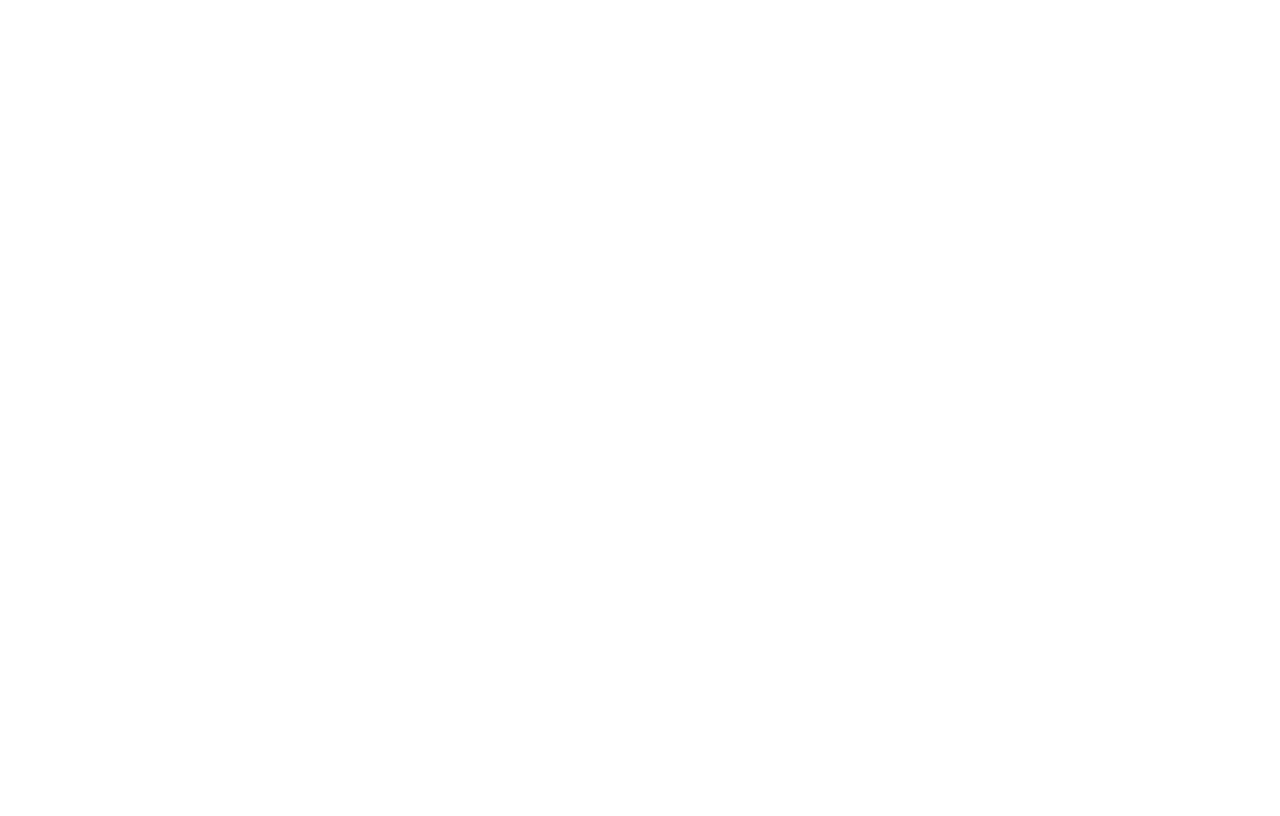
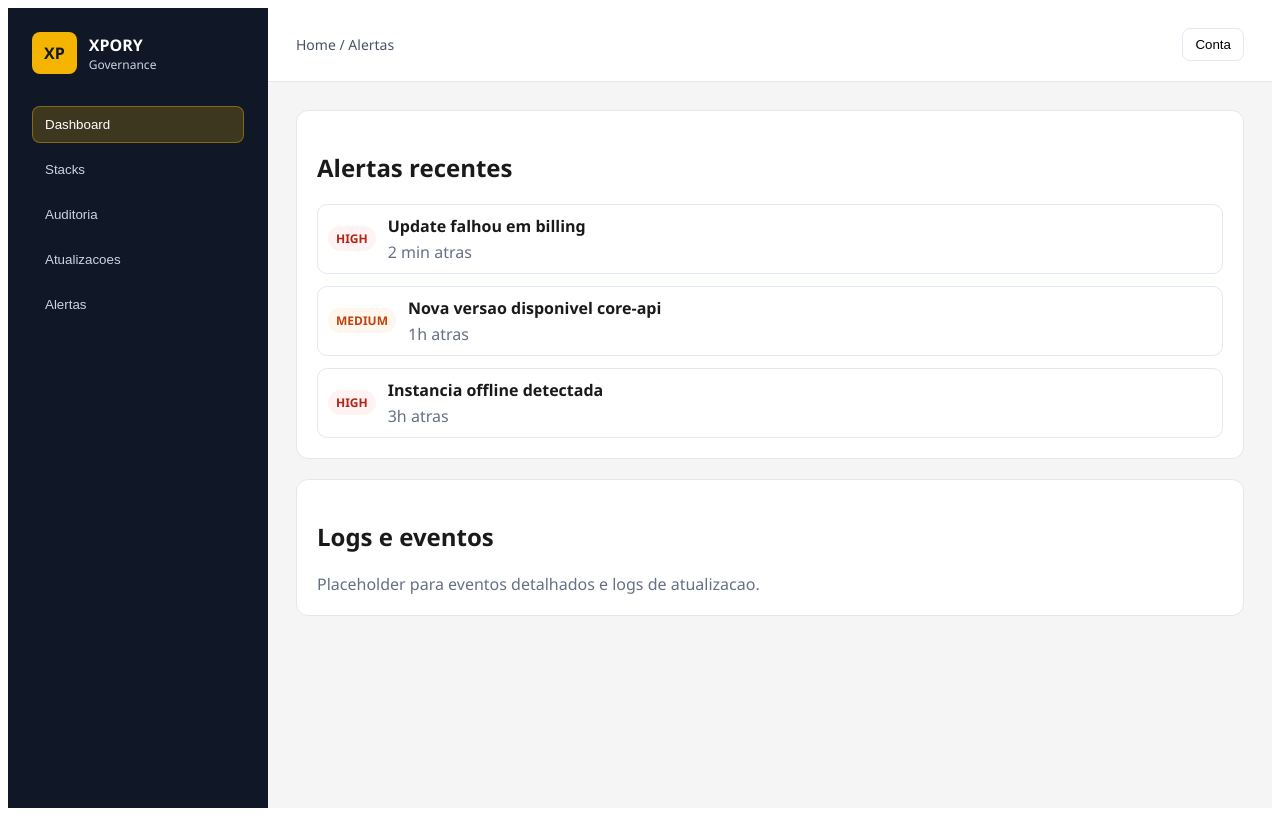
Before and after one commit to andrevilas/xpory-governance-frontend, a React (Vite) app: page /app/alerts in a window 1280 px wide. Before the commit this address had no page. Built offline with nearby package versions, Linux system fonts and the light colour scheme.

Commit message:
feat: sprint4 alerts and logs UI

```diff
--- /dev/null
+++ b/src/pages/alerts/AlertsPage.tsx
@@ -0,0 +1,43 @@
+import { AppLayout } from '../../components/layout/AppLayout';
+import './alerts.css';
+
+type AlertItem = {
+  id: number;
+  title: string;
+  severity: 'low' | 'medium' | 'high';
+  timestamp: string;
+};
+
+const alertsMock: AlertItem[] = [
+  { id: 1, title: 'Update falhou em billing', severity: 'high', timestamp: '2 min atras' },
+  { id: 2, title: 'Nova versao disponivel core-api', severity: 'medium', timestamp: '1h atras' },
+  { id: 3, title: 'Instancia offline detectada', severity: 'high', timestamp: '3h atras' },
+];
+
+export function AlertsPage(): JSX.Element {
+  return (
+    <AppLayout title="Alertas">
+      <div className="alerts-page">
+        <section className="alerts-card">
+          <h2>Alertas recentes</h2>
+          <ul>
+            {alertsMock.map((alert) => (
+              <li key={alert.id}>
+                <span className={`severity ${alert.severity}`}>{alert.severity.toUpperCase()}</span>
+                <div>
+                  <strong>{alert.title}</strong>
+                  <p>{alert.timestamp}</p>
+                </div>
+              </li>
+            ))}
+          </ul>
+        </section>
+
+        <section className="alerts-card">
+          <h2>Logs e eventos</h2>
+          <p>Placeholder para eventos detalhados e logs de atualizacao.</p>
+        </section>
+      </div>
+    </AppLayout>
+  );
+}
--- /dev/null
+++ b/src/pages/alerts/alerts.css
@@ -0,0 +1,57 @@
+.alerts-page {
+  display: flex;
+  flex-direction: column;
+  gap: 20px;
+}
+
+.alerts-card {
+  background: #ffffff;
+  border-radius: 12px;
+  padding: 20px;
+  border: 1px solid #e2e8f0;
+}
+
+.alerts-card ul {
+  list-style: none;
+  padding: 0;
+  margin: 0;
+  display: flex;
+  flex-direction: column;
+  gap: 12px;
+}
+
+.alerts-card li {
+  display: flex;
+  gap: 12px;
+  align-items: center;
+  padding: 10px;
+  border-radius: 10px;
+  border: 1px solid #e2e8f0;
+}
+
+.severity {
+  font-size: 12px;
+  padding: 4px 8px;
+  border-radius: 999px;
+  font-weight: 700;
+}
+
+.severity.low {
+  background: #eff8ff;
+  color: #175cd3;
+}
+
+.severity.medium {
+  background: #fff7ed;
+  color: #c2410c;
+}
+
+.severity.high {
+  background: #fef3f2;
+  color: #b42318;
+}
+
+.alerts-card p {
+  margin: 4px 0 0;
+  color: #667085;
+}
--- a/src/router/AppRouter.tsx
+++ b/src/router/AppRouter.tsx
@@ -1,5 +1,6 @@
 import { BrowserRouter, Navigate, Route, Routes } from 'react-router-dom';
 
+import { AlertsPage } from '../pages/alerts/AlertsPage';
 import { DashboardPage } from '../pages/dashboard/DashboardPage';
 import { LoginPage } from '../pages/login/LoginPage';
 import { UpdatePage } from '../pages/updates/UpdatePage';
@@ -11,6 +12,7 @@
         <Route path="/login" element={<LoginPage />} />
         <Route path="/app/dashboard" element={<DashboardPage />} />
         <Route path="/app/updates" element={<UpdatePage />} />
+        <Route path="/app/alerts" element={<AlertsPage />} />
         <Route path="/" element={<Navigate to="/login" replace />} />
         <Route path="/app" element={<Navigate to="/app/dashboard" replace />} />
       </Routes>
```
